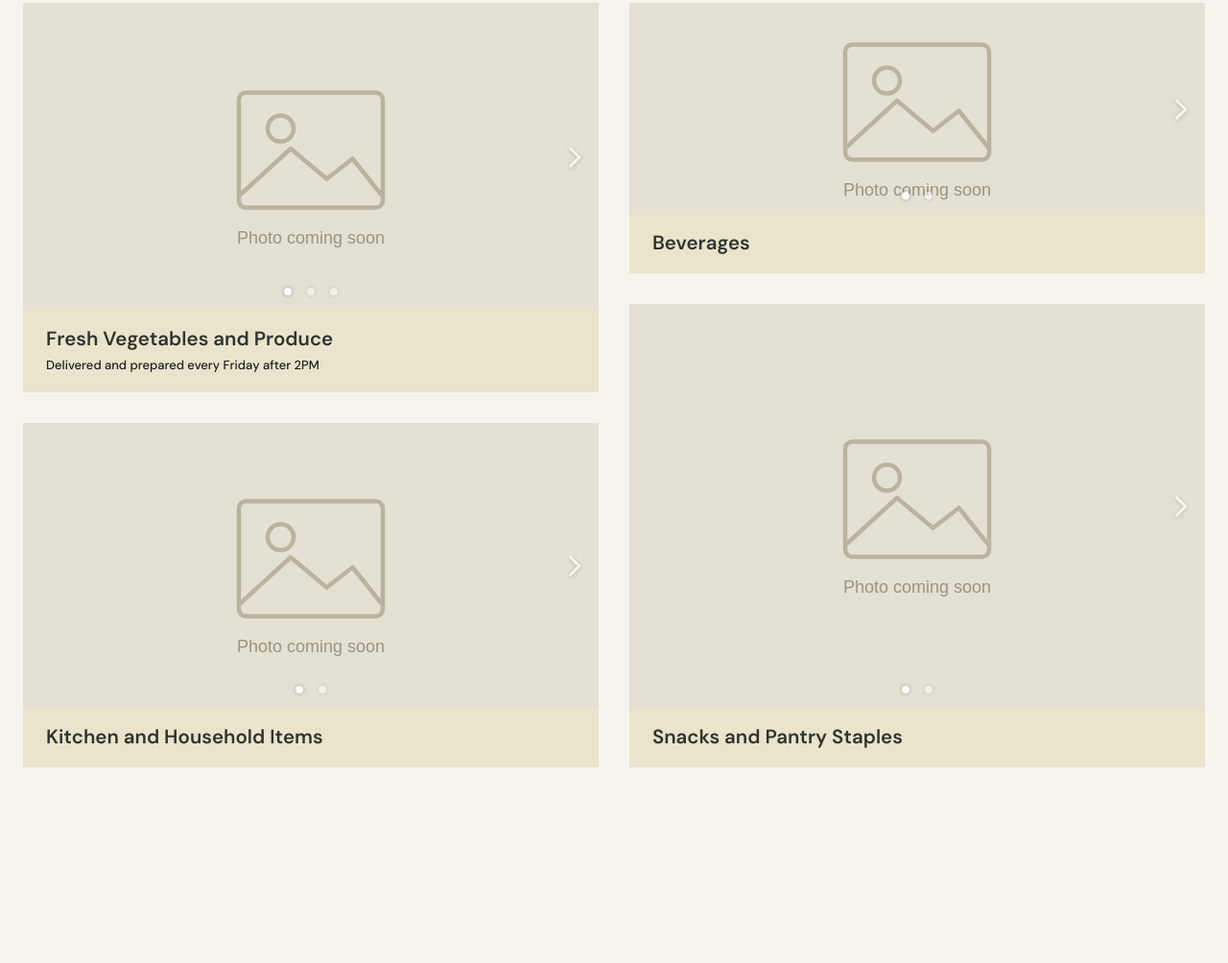
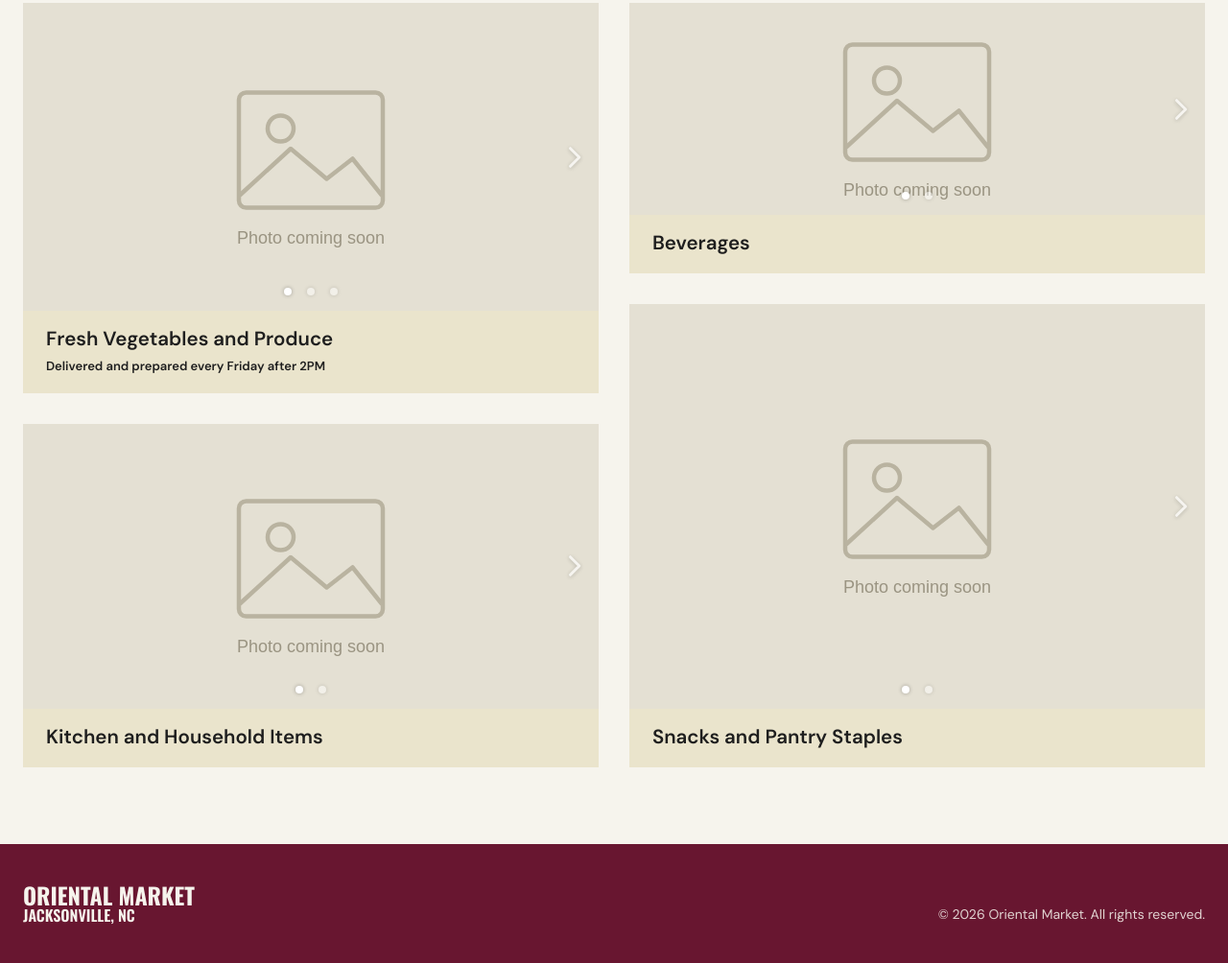
Before and after one commit to mannyrse/oriental-market-website, a plain HTML site: page index.html in a window 1280 px wide. Shown: the part 1582-2586 px from the top of the page at 96% size. Before the commit the page ends 2462 px from the top, so only its background shows below. Drawn offline with nearby package versions, Linux system fonts and the light colour scheme.

Commit message:
added temporary footer to site

```diff
--- a/index.html
+++ b/index.html
@@ -80,6 +80,16 @@
         </section>
     </main>
 
+    <footer class="site-footer">
+        <div class="container footer-inner">
+            <a href="#" class="footer-brand" aria-label="Oriental Market, Jacksonville, NC. Back to top">
+                <span class="footer-name">Oriental Market</span>
+                <span class="footer-sub">Jacksonville, NC</span>
+            </a>
+            <small class="footer-copy">&copy; 2026 Oriental Market. All rights reserved.</small>
+        </div>
+    </footer>
+
     <script src="scripts/products.js"></script>
     <script src="scripts/script.js" defer></script>
     <script src="scripts/categories.js"></script>
--- a/styles.css
+++ b/styles.css
@@ -319,6 +319,7 @@ img {
     flex-direction: column;
 }
 
+/* Bottom cards share a bottom edge: the shorter column's last card stretches */
 .category-col>.category-card:last-child {
     flex: 1;
 }
@@ -483,15 +484,15 @@ img {
 
 .category-title h3 {
     margin: 0;
-    font-weight: 600;
+    font-weight: 700;
     font-size: clamp(1.15rem, 1.6vw, 1.5rem);
     line-height: 1.3;
-    color: var(--color-text);
+    color: var(--color-card-text);
 }
 
 .category-title p {
-    margin: 0.25rem 0 0;
-    font-weight: 500;
+    margin: 0.3rem 0 0;
+    font-weight: 600;
     font-size: 0.8125rem;
     color: var(--color-card-text);
 }
@@ -512,6 +513,45 @@ img {
     .category-list[data-columns="2"] {
         columns: 1;
     }
+}
+
+/* Footer */
+
+.site-footer {
+    background-color: var(--color-logo);
+    color: var(--color-bg);
+    padding-block: 2.5rem;
+}
+
+.footer-inner {
+    display: flex;
+    align-items: flex-end;
+    justify-content: space-between;
+    flex-wrap: wrap;
+    gap: 1rem 2rem;
+}
+
+.footer-brand {
+    display: flex;
+    flex-direction: column;
+    line-height: 1.1;
+    font-family: var(--font-logo);
+    text-transform: uppercase;
+}
+
+.footer-name {
+    font-weight: 700;
+    font-size: 1.5rem;
+}
+
+.footer-sub {
+    font-weight: 600;
+    font-size: 1rem;
+}
+
+.footer-copy {
+    font-size: 0.875rem;
+    opacity: 0.85;
 }
 
 /* Small Screens  */
```
